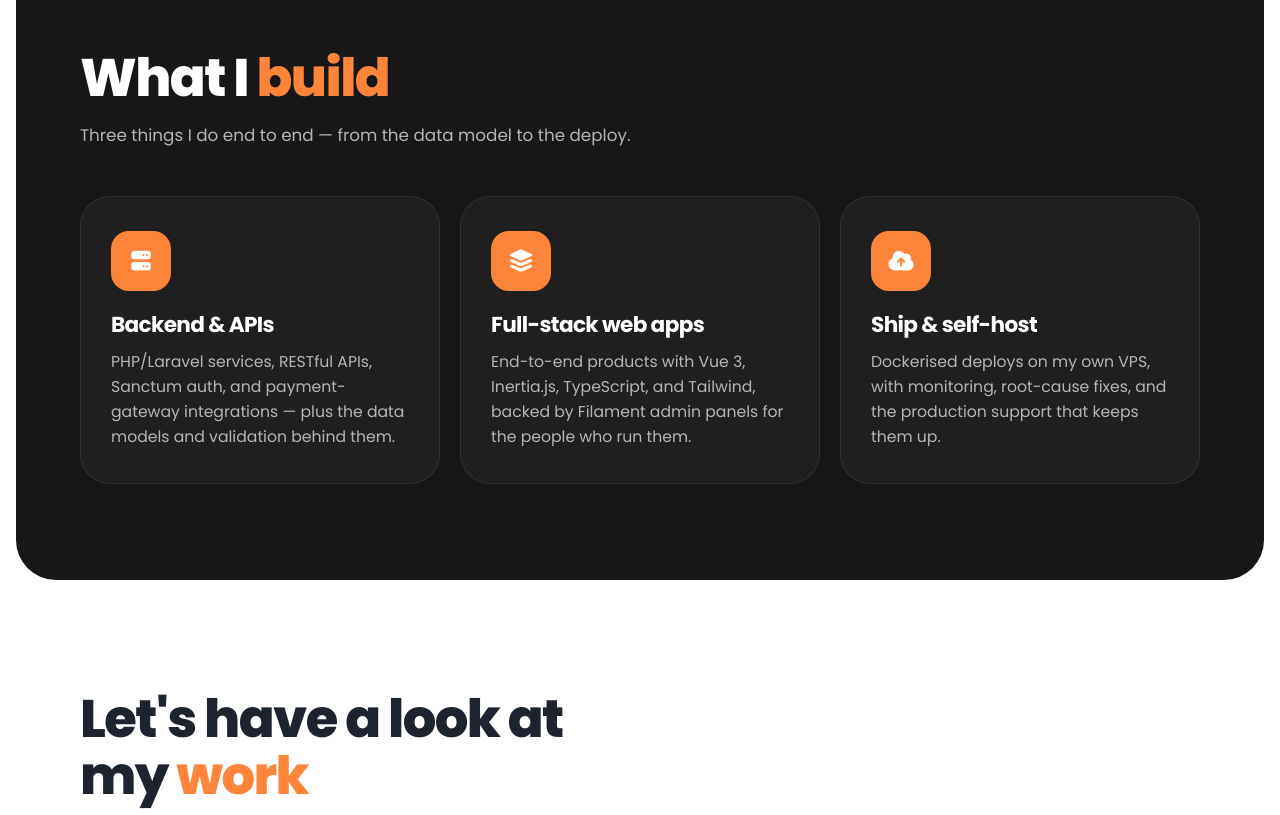
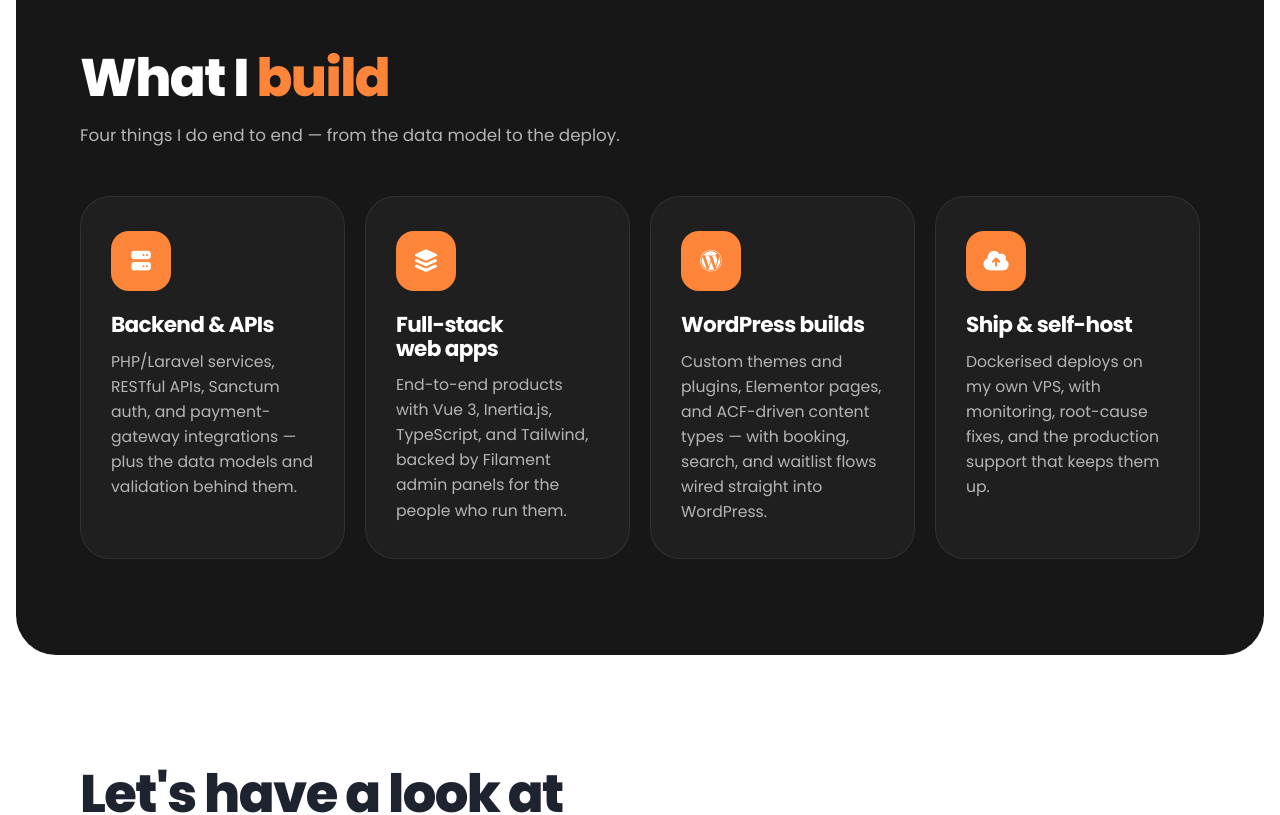
Before and after one commit to allanbantilan/portfolio, a Vue app: page / in a window 1280 px wide. Shown: the part 880-1695 px from the top of the page. Built offline with nearby package versions, Linux system fonts and the light colour scheme.

Commit message:
feat: add WordPress capability card, 3-wide project grid, drop education entry

```diff
--- a/src/App.vue
+++ b/src/App.vue
@@ -37,6 +37,11 @@ const capabilities = [
     icon: "fa-solid fa-layer-group",
     title: "Full-stack web apps",
     text: "End-to-end products with Vue 3, Inertia.js, TypeScript, and Tailwind, backed by Filament admin panels for the people who run them.",
+  },
+  {
+    icon: "fa-brands fa-wordpress",
+    title: "WordPress builds",
+    text: "Custom themes and plugins, Elementor pages, and ACF-driven content types — with booking, search, and waitlist flows wired straight into WordPress.",
   },
   {
     icon: "fa-solid fa-cloud-arrow-up",
@@ -213,14 +218,6 @@ const experience = [
     place: "Davao City, Philippines",
     period: "Feb 2024 — May 2024",
     text: "Independently designed and built an inventory-management system with PHP, jQuery, and JavaScript, improving tracking efficiency.",
-    current: false,
-  },
-  {
-    role: "B.S. Information Technology",
-    org: "Legacy College of Compostela",
-    place: "Davao de Oro, Philippines",
-    period: "2020 — 2024",
-    text: "Bachelor's degree in Information Technology.",
     current: false,
   },
 ];
@@ -426,7 +423,7 @@ onMounted(() => {
       <div class="shell">
         <div class="section-head" data-reveal>
           <h2>What I <span class="hl">build</span></h2>
-          <p>Three things I do end to end — from the data model to the deploy.</p>
+          <p>Four things I do end to end — from the data model to the deploy.</p>
         </div>
         <div class="cap-grid">
           <article
--- a/src/style.css
+++ b/src/style.css
@@ -447,7 +447,7 @@ ol {
 .cap-grid {
   margin-top: 48px;
   display: grid;
-  grid-template-columns: repeat(3, 1fr);
+  grid-template-columns: repeat(4, 1fr);
   gap: 20px;
 }
 .cap-card {
@@ -521,7 +521,7 @@ ol {
 .project-list {
   margin-top: 38px;
   display: grid;
-  grid-template-columns: repeat(2, 1fr);
+  grid-template-columns: repeat(3, 1fr);
   gap: 28px;
 }
 .project-card {
@@ -1013,6 +1013,11 @@ ol {
 }
 
 /* ---------- Responsive ---------- */
+@media (max-width: 1100px) {
+  .project-list {
+    grid-template-columns: repeat(2, 1fr);
+  }
+}
 @media (max-width: 1000px) {
   .cap-grid,
   .stack-groups {
```
